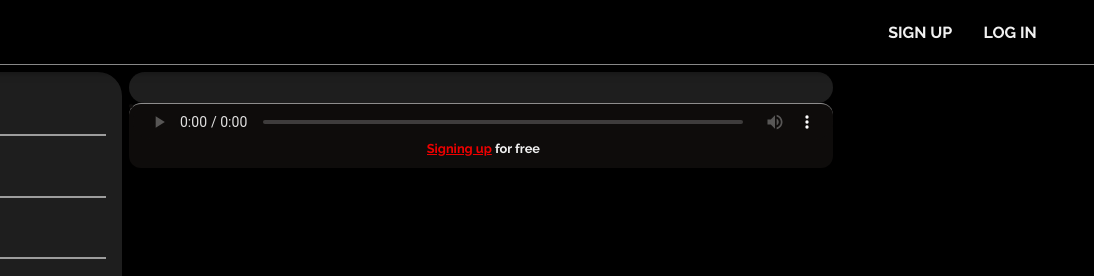
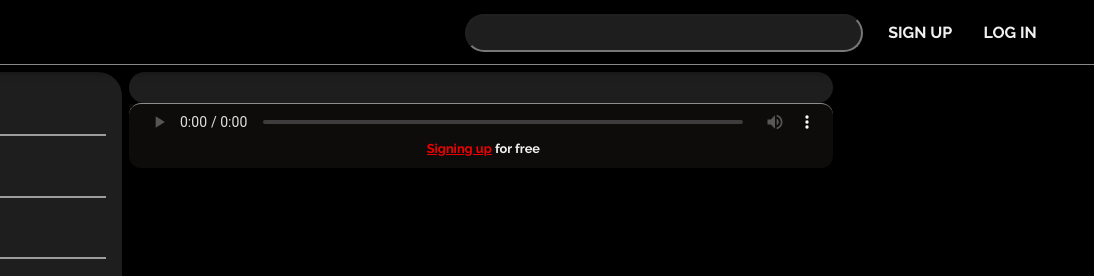
Before and after one commit to UnlikelyBuddy1/Kset-uc3m-project, a plain HTML site: page Kset.html in a window 1280 px wide. Shown: the top 276 px of the page, 186-1280 px from the left. Drawn offline with Linux system fonts and the light colour scheme; no server answers.

Commit message:
Unfunctional Search Bar, will need to be updated

```diff
--- a/Kset.css
+++ b/Kset.css
@@ -420,3 +420,18 @@ body{
     background: #ee0000a0;
     border-radius: 10px;
 }
+input{
+    width: 30vw;
+    height: 3vh;
+    background-color: #1e1e1e;
+    border-radius: 20px;
+    padding: 0.3rem;
+    outline: none;
+}
+input:hover{
+    background-color: #2e2e2e;
+    transition: 500ms;
+}
+input:focus{
+    border: 2px solid white;
+}
--- a/Kset.html
+++ b/Kset.html
@@ -44,6 +44,12 @@
                         <div class="bar2"></div>
                         <div class="bar3"></div>
                     </div>
+                    <div class="search-bar">
+                        <form name="search" onsubmit="return searchMusicLibrary()" method="post">
+                            <input class="text" type="text" name="search">
+                        </form>
+                    </div>
+
 
                     <button id="signup" class="button">
                         <b class="text">SIGN UP</b>
--- a/page.js
+++ b/page.js
@@ -96,3 +96,8 @@ function createTrack(imgSrc, songSrc, title){
   const content = document.getElementById("content");
   content.appendChild(track);
 }
+
+function searchMusicLibrary() {
+  let query = document.forms.searchQuery.search.value;
+
+}
```
